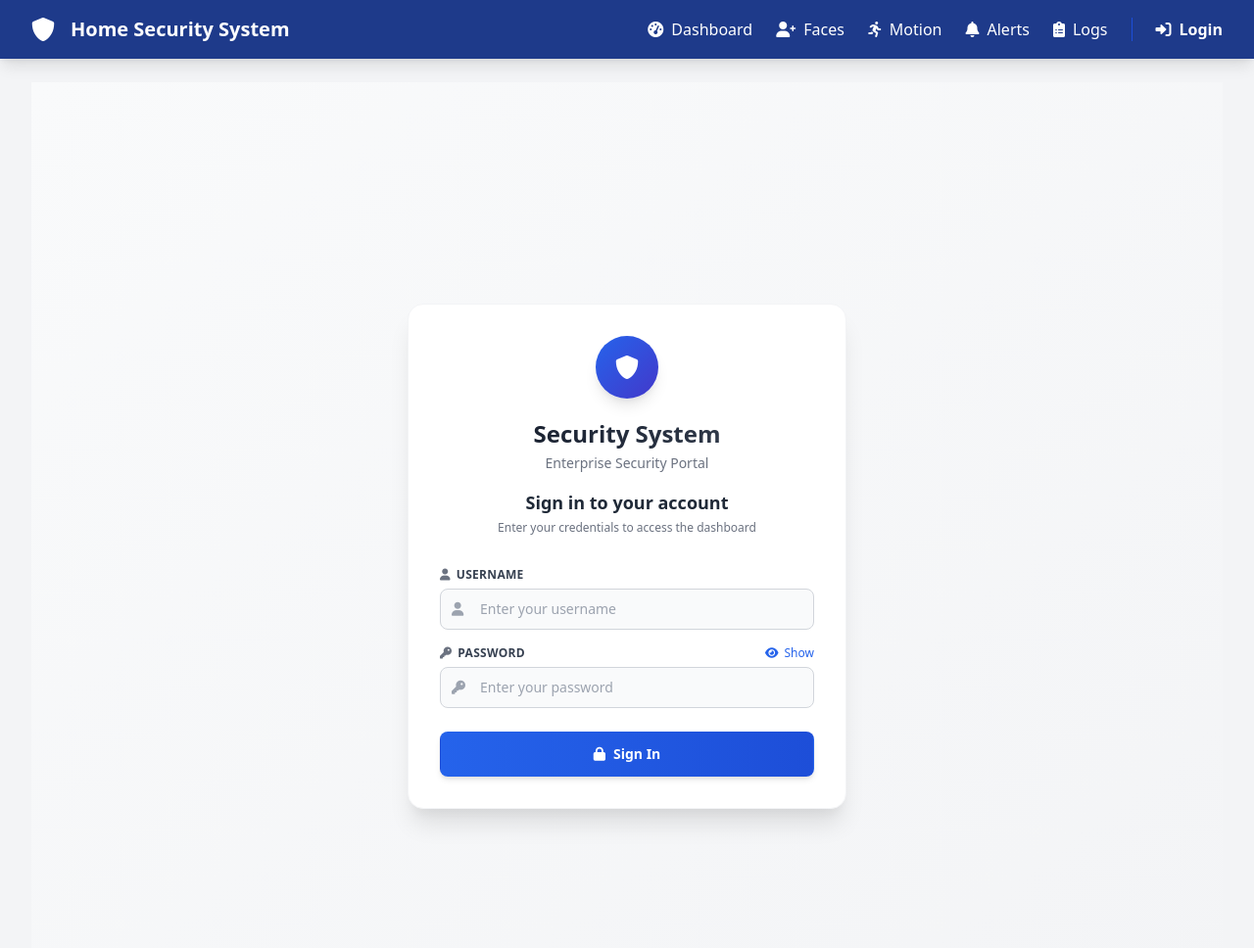
After one commit to Jovince0219/Home-Security-System, a Flask app: page /login in a window 1280 px wide. The commit adds this page. Shown: the whole page at 98% size. Run offline with Flask 3, Linux system fonts and the light colour scheme.

Commit message:
added login

```diff
--- a/app.py
+++ b/app.py
@@ -1,4 +1,7 @@
 from flask import Flask, render_template, request, jsonify, redirect, url_for, flash, Response
+from flask_login import LoginManager, UserMixin, login_user, login_required, logout_user, current_user
+from werkzeug.security import generate_password_hash, check_password_hash
+from utils.database import init_db, get_user_by_username, get_user_by_id, create_user
 import cv2
 import face_recognition
 import numpy as np
@@ -13,13 +16,43 @@ from email.mime.multipart import MIMEMultipart
 from email.mime.image import MIMEImage
 import json
 from utils.distance_estimation import get_distance_estimator
-import threading
 import time
 from utils.recording_manager import recording_manager as global_recording_manager
-from utils.face_recognition_utils import load_known_faces
+from utils.face_recognition_utils import load_known_faces, load_known_persons
+from utils.motion_detection_utils import MotionDetector
+from utils.recording_utils import RecordingManager
+from utils.audio_utils import AudioManager
+from utils.cctv_utils import CCTVController
+from utils.twilio_alert_system import twilio_alert_system
 
 app = Flask(__name__)
-app.secret_key = 'your-secret-key-here'
+app.secret_key = 'change_this_to_a_random_secret_key'
+
+login_manager = LoginManager()
+login_manager.init_app(app)
+login_manager.login_view = 'login' # Redirect here if not logged in
+
+# Define User Class for Flask-Login
+class User(UserMixin):
+    def __init__(self, id, username, password_hash):
+        self.id = id
+        self.username = username
+        self.password_hash = password_hash
+
+@login_manager.user_loader
+def load_user(user_id):
+    user_data = get_user_by_id(user_id)
+    if user_data:
+        return User(user_data['id'], user_data['username'], user_data['password'])
+    return None
+
+# Create a default admin user on startup if one doesn't exist
+def init_admin_user():
+    user = get_user_by_username('admin')
+    if not user:
+        hashed_pw = generate_password_hash('admin123', method='pbkdf2:sha256')
+        create_user('admin', hashed_pw)
+        print("Admin user created: admin / admin123")
 
 # Configuration
 UPLOAD_FOLDER = 'static/uploads'
@@ -27,10 +60,6 @@ FACES_FOLDER = 'static/faces'
 SCREENSHOTS_FOLDER = 'static/screenshots'
 RECORDINGS_FOLDER = 'static/recordings'
 THUMBNAILS_FOLDER = 'static/thumbnails'
-
-# Create directories if they don't exist
-for folder in [UPLOAD_FOLDER, FACES_FOLDER, SCREENSHOTS_FOLDER, RECORDINGS_FOLDER, THUMBNAILS_FOLDER]:
-    os.makedirs(folder, exist_ok=True)
 
 # Global variables
 camera = None
@@ -48,12 +77,20 @@ known_face_names = []
 known_persons_encodings = []
 known_persons_names = []
 
+
+# Create directories if they don't exist
+for folder in [UPLOAD_FOLDER, FACES_FOLDER, SCREENSHOTS_FOLDER, RECORDINGS_FOLDER, THUMBNAILS_FOLDER]:
+    os.makedirs(folder, exist_ok=True)
+
+# Global variables
+motion_detector = None
+recording_manager = None
+
 def start_background_cleanup():
     """Start background thread to clean up old face tracking data"""
     def cleanup_loop():
         while True:
             try:
-                from utils.twilio_alert_system import twilio_alert_system
                 cleaned_count = twilio_alert_system.cleanup_old_faces(hours=24)
                 if cleaned_count > 0:
                     print(f"🧹 Background cleanup: Removed {cleaned_count} old faces")
@@ -69,32 +106,45 @@ start_background_cleanup()
 
 
 @app.route('/')
+@login_required
 def index():
-    return render_template('index.html')
+    return redirect(url_for('dashboard'))
 
 @app.route('/dashboard')
+@login_required
 def dashboard():
     return render_template('dashboard.html')
 
 @app.route('/face_registration')
+@login_required
 def face_registration():
     return render_template('face_registration.html')
 
 @app.route('/motion_detection')
+@login_required
 def motion_detection():
     return render_template('motion_detection.html')
 
 @app.route('/alerts')
+@login_required
 def alerts():
     return render_template('alerts.html')
 
 @app.route('/playback')
+@login_required
 def playback():
     return render_template('playback.html')
 
 @app.route('/controls')
+@login_required
 def controls():
     return render_template('controls.html')
+
+@app.route('/detection_logs')
+@login_required
+def detection_logs():
+    """Display all detection logs with specific filtering"""
+    return render_template('detection_logs.html')
 
 @app.route('/api/debug_verification')
 def debug_verification():
@@ -105,6 +155,34 @@ def debug_verification():
         return jsonify({'success': True, 'debug': debug_info})
     except Exception as e:
         return jsonify({'success': False, 'error': str(e)})
+
+@app.route('/login', methods=['GET', 'POST'])
+def login():
+    if current_user.is_authenticated:
+        return redirect(url_for('dashboard'))
+
+    if request.method == 'POST':
+        username = request.form.get('username')
+        password = request.form.get('password')
+
+        user_data = get_user_by_username(username)
+
+        if user_data and check_password_hash(user_data['password'], password):
+            user = User(user_data['id'], user_data['username'], user_data['password'])
+            login_user(user)
+            flash('Logged in successfully.', 'success')
+            return redirect(url_for('dashboard'))
+        else:
+            flash('Invalid username or password.', 'error')
+
+    return render_template('login.html')
+
+@app.route('/logout')
+@login_required
+def logout():
+    logout_user()
+    flash('You have been logged out.', 'info')
+    return redirect(url_for('login'))
 
 @app.route('/api/twilio_settings', methods=['GET', 'POST'])
 def twilio_settings():
@@ -241,10 +319,7 @@ def update_authorized_cooldown():
     except Exception as e:
         return jsonify({'success': False, 'error': str(e)})
 
-@app.route('/detection_logs')
-def detection_logs():
-    """Display all detection logs with specific filtering"""
-    return render_template('detection_logs.html')
+
 
 @app.route('/api/get_detection_logs_simple')
 def get_detection_logs_simple():
--- a/templates/base.html
+++ b/templates/base.html
@@ -18,15 +18,13 @@
                     <h1 class="text-lg sm:text-xl font-bold">Home Security System</h1>
                 </div>
 
-                <!-- Mobile menu button -->
                 <div class="md:hidden">
                     <button id="mobileMenuButton" class="text-white focus:outline-none">
                         <i class="fas fa-bars text-xl"></i>
                     </button>
                 </div>
 
-                <!-- Desktop menu -->
-                <div class="hidden md:flex space-x-4 lg:space-x-6">
+                <div class="hidden md:flex space-x-4 lg:space-x-6 items-center">
                     <a href="{{ url_for('dashboard') }}"
                         class="hover:text-blue-200 transition-colors flex items-center">
                         <i class="fas fa-tachometer-alt mr-1 sm:mr-2 text-sm sm:text-base"></i>
@@ -49,50 +47,88 @@
                     <a href="{{ url_for('detection_logs') }}"
                         class="hover:text-blue-200 transition-colors flex items-center">
                         <i class="fas fa-clipboard-list mr-1 sm:mr-2 text-sm sm:text-base"></i>
-                        <span class="text-sm sm:text-base">Detection Logs</span>
+                        <span class="text-sm sm:text-base">Logs</span>
                     </a>
+
+                    <div class="h-6 w-px bg-blue-700 mx-2"></div>
+
+                    {% if current_user.is_authenticated %}
+                        <a href="{{ url_for('logout') }}"
+                            class="hover:text-red-300 transition-colors flex items-center font-semibold">
+                            <i class="fas fa-sign-out-alt mr-1 sm:mr-2 text-sm sm:text-base"></i>
+                            <span class="text-sm sm:text-base">Logout</span>
+                        </a>
+                    {% else %}
+                        <a href="{{ url_for('login') }}"
+                            class="hover:text-green-300 transition-colors flex items-center font-semibold">
+                            <i class="fas fa-sign-in-alt mr-1 sm:mr-2 text-sm sm:text-base"></i>
+                            <span class="text-sm sm:text-base">Login</span>
+                        </a>
+                    {% endif %}
                 </div>
             </div>
 
-            <!-- Mobile menu -->
             <div id="mobileMenu" class="hidden md:hidden pb-4 border-t border-blue-700">
                 <div class="flex flex-col space-y-3 mt-3">
                     <a href="{{ url_for('dashboard') }}"
                         class="hover:text-blue-200 transition-colors flex items-center">
-                        <i class="fas fa-tachometer-alt mr-3"></i>
+                        <i class="fas fa-tachometer-alt mr-3 w-5"></i>
                         Dashboard
                     </a>
                     <a href="{{ url_for('face_registration') }}"
                         class="hover:text-blue-200 transition-colors flex items-center">
-                        <i class="fas fa-user-plus mr-3"></i>
+                        <i class="fas fa-user-plus mr-3 w-5"></i>
                         Face Registration
                     </a>
                     <a href="{{ url_for('motion_detection') }}"
                         class="hover:text-blue-200 transition-colors flex items-center">
-                        <i class="fas fa-running mr-3"></i>
+                        <i class="fas fa-running mr-3 w-5"></i>
                         Motion Detection
                     </a>
                     <a href="{{ url_for('alerts') }}" class="hover:text-blue-200 transition-colors flex items-center">
-                        <i class="fas fa-bell mr-3"></i>
+                        <i class="fas fa-bell mr-3 w-5"></i>
                         Alerts
                     </a>
                     <a href="{{ url_for('detection_logs') }}"
                         class="hover:text-blue-200 transition-colors flex items-center">
-                        <i class="fas fa-clipboard-list mr-3"></i>
+                        <i class="fas fa-clipboard-list mr-3 w-5"></i>
                         Detection Logs
                     </a>
+
+                    <div class="border-t border-blue-800 pt-3 mt-2">
+                        {% if current_user.is_authenticated %}
+                            <a href="{{ url_for('logout') }}"
+                                class="hover:text-red-300 transition-colors flex items-center text-red-200">
+                                <i class="fas fa-sign-out-alt mr-3 w-5"></i>
+                                Logout
+                            </a>
+                        {% else %}
+                            <a href="{{ url_for('login') }}"
+                                class="hover:text-green-300 transition-colors flex items-center text-green-200">
+                                <i class="fas fa-sign-in-alt mr-3 w-5"></i>
+                                Login
+                            </a>
+                        {% endif %}
+                    </div>
                 </div>
             </div>
         </div>
     </nav>
 
     <main class="max-w-7xl mx-auto py-4 sm:py-6 px-3 sm:px-4 lg:px-8">
-        {% with messages = get_flashed_messages() %}
+        {% with messages = get_flashed_messages(with_categories=true) %}
         {% if messages %}
         <div class="mb-4">
-            {% for message in messages %}
-            <div
-                class="bg-blue-100 border border-blue-400 text-blue-700 px-3 sm:px-4 py-3 rounded mb-2 text-sm sm:text-base">
+            {% for category, message in messages %}
+            <div class="px-3 sm:px-4 py-3 rounded mb-2 text-sm sm:text-base flex items-center
+                {% if category == 'error' %} bg-red-100 border border-red-400 text-red-700
+                {% elif category == 'success' %} bg-green-100 border border-green-400 text-green-700
+                {% else %} bg-blue-100 border border-blue-400 text-blue-700 {% endif %}">
+
+                {% if category == 'error' %} <i class="fas fa-exclamation-circle mr-2"></i>
+                {% elif category == 'success' %} <i class="fas fa-check-circle mr-2"></i>
+                {% else %} <i class="fas fa-info-circle mr-2"></i> {% endif %}
+
                 {{ message }}
             </div>
             {% endfor %}
--- /dev/null
+++ b/templates/login.html
@@ -0,0 +1,203 @@
+{% extends "base.html" %}
+
+{% block title %}Login - Security System{% endblock %}
+
+{% block content %}
+<div class="h-screen flex items-center justify-center bg-gradient-to-br from-gray-50 to-gray-100 p-4 overflow-hidden">
+    <div id="loginContainer" class="max-w-md w-full">
+        <div class="bg-white p-8 rounded-2xl shadow-xl border border-gray-100">
+            <!-- Logo & Header -->
+            <div class="text-center mb-8">
+                <div class="relative inline-block mb-5">
+                    <div class="absolute inset-0 bg-gradient-to-br from-blue-100 to-indigo-100 rounded-full blur-lg opacity-70"></div>
+                    <div class="relative bg-gradient-to-br from-blue-600 to-indigo-700 w-16 h-16 rounded-full flex items-center justify-center mx-auto shadow-lg">
+                        <i class="fas fa-shield-alt text-2xl text-white"></i>
+                    </div>
+                </div>
+
+                <div class="mb-3">
+                    <h1 class="text-2xl font-bold bg-gradient-to-r from-gray-900 to-gray-700 bg-clip-text text-transparent">
+                        Security System
+                    </h1>
+                    <p class="text-sm text-gray-500 mt-1">Enterprise Security Portal</p>
+                </div>
+
+                <h2 class="text-lg font-semibold text-gray-800 mt-4">
+                    Sign in to your account
+                </h2>
+                <p class="text-gray-500 text-xs mt-1">
+                    Enter your credentials to access the dashboard
+                </p>
+            </div>
+
+            <!-- Flash Messages (only shown if there are actual error messages) -->
+            {% with messages = get_flashed_messages(with_categories=true) %}
+                {% if messages %}
+                    {% for category, message in messages %}
+                        {% if category != 'info' and message != 'Please log in to access this page.' %}
+                        <div class="mb-6">
+                            <div class="bg-gradient-to-r from-red-50 to-red-50 border border-red-200 rounded-xl p-4 shadow-sm">
+                                <div class="flex items-center">
+                                    <div class="flex-shrink-0">
+                                        <div class="bg-red-100 p-2 rounded-full">
+                                            <i class="fas fa-exclamation-circle text-red-600 text-sm"></i>
+                                        </div>
+                                    </div>
+                                    <div class="ml-3">
+                                        <p class="text-sm font-medium text-red-800">{{ message }}</p>
+                                    </div>
+                                </div>
+                            </div>
+                        </div>
+                        {% endif %}
+                    {% endfor %}
+                {% endif %}
+            {% endwith %}
+
+            <!-- Login Form -->
+            <form class="space-y-4" action="{{ url_for('login') }}" method="POST">
+                <!-- Username Field -->
+                <div>
+                    <label for="username" class="block text-xs font-semibold text-gray-700 mb-1.5 uppercase tracking-wide">
+                        <i class="fas fa-user mr-1.5 text-gray-500"></i>USERNAME
+                    </label>
+                    <div class="relative group">
+                        <input id="username" name="username" type="text" required
+                            class="pl-10 pr-4 py-2.5 w-full border border-gray-300 rounded-lg focus:ring-2 focus:ring-blue-500 focus:border-blue-500 transition-all duration-200 outline-none placeholder-gray-400 text-gray-900 text-sm bg-gray-50"
+                            placeholder="Enter your username"
+                            autocomplete="username">
+                        <div class="absolute inset-y-0 left-0 pl-3 flex items-center pointer-events-none">
+                            <i class="fas fa-user text-gray-400 group-focus-within:text-blue-500 transition-colors text-sm"></i>
+                        </div>
+                    </div>
+                </div>
+
+                <!-- Password Field -->
+                <div>
+                    <div class="flex items-center justify-between mb-1.5">
+                        <label for="password" class="block text-xs font-semibold text-gray-700 uppercase tracking-wide">
+                            <i class="fas fa-key mr-1.5 text-gray-500"></i>PASSWORD
+                        </label>
+                        <button type="button" id="togglePassword" class="text-xs text-blue-600 hover:text-blue-800 font-medium transition-colors flex items-center">
+                            <i class="fas fa-eye mr-1.5"></i><span>Show</span>
+                        </button>
+                    </div>
+                    <div class="relative group">
+                        <input id="password" name="password" type="password" required
+                            class="pl-10 pr-12 py-2.5 w-full border border-gray-300 rounded-lg focus:ring-2 focus:ring-blue-500 focus:border-blue-500 transition-all duration-200 outline-none placeholder-gray-400 text-gray-900 text-sm bg-gray-50"
+                            placeholder="Enter your password"
+                            autocomplete="current-password">
+                        <div class="absolute inset-y-0 left-0 pl-3 flex items-center pointer-events-none">
+                            <i class="fas fa-key text-gray-400 group-focus-within:text-blue-500 transition-colors text-sm"></i>
+                        </div>
+                    </div>
+                </div>
+
+                <!-- Sign In Button -->
+                <div class="pt-2">
+                    <button type="submit"
+                        class="w-full py-3 px-4 border border-transparent text-sm font-semibold rounded-lg text-white bg-gradient-to-r from-blue-600 to-blue-700 hover:from-blue-700 hover:to-blue-800 focus:outline-none focus:ring-2 focus:ring-offset-1 focus:ring-blue-500 shadow-md hover:shadow-lg transition-all duration-200 transform hover:-translate-y-0.5 active:translate-y-0 flex items-center justify-center">
+                        <i class="fas fa-lock mr-2 text-sm"></i>
+                        <span>Sign In</span>
+                    </button>
+                </div>
+            </form>
+        </div>
+    </div>
+</div>
+
+<!-- Password Toggle Script -->
+<script>
+document.addEventListener('DOMContentLoaded', function() {
+    // Prevent scrolling on the page
+    document.body.style.overflow = 'hidden';
+    document.documentElement.style.overflow = 'hidden';
+
+    // Password toggle functionality
+    const toggleButton = document.getElementById('togglePassword');
+    const passwordInput = document.getElementById('password');
+
+    if (toggleButton) {
+        toggleButton.addEventListener('click', function() {
+            const type = passwordInput.getAttribute('type') === 'password' ? 'text' : 'password';
+            passwordInput.setAttribute('type', type);
+
+            const icon = toggleButton.querySelector('i');
+            const textSpan = toggleButton.querySelector('span');
+
+            if (type === 'text') {
+                icon.className = 'fas fa-eye-slash mr-1.5';
+                textSpan.textContent = 'Hide';
+            } else {
+                icon.className = 'fas fa-eye mr-1.5';
+                textSpan.textContent = 'Show';
+            }
+        });
+    }
+
+    // Add focus/blur effects to inputs
+    const inputs = document.querySelectorAll('input');
+    inputs.forEach(input => {
+        input.addEventListener('focus', function() {
+            this.parentElement.classList.add('ring-1', 'ring-blue-200');
+            this.classList.add('bg-white');
+        });
+
+        input.addEventListener('blur', function() {
+            this.parentElement.classList.remove('ring-1', 'ring-blue-200');
+            this.classList.remove('bg-white');
+        });
+    });
+});
+</script>
+
+<style>
+/* Disable scrolling and ensure proper sizing */
+html, body {
+    overflow: hidden !important;
+    height: 100%;
+    position: fixed;
+    width: 100%;
+    -webkit-font-smoothing: antialiased;
+    -moz-osx-font-smoothing: grayscale;
+}
+
+/* Better text rendering */
+* {
+    transition: background-color 0.15s ease, border-color 0.15s ease, box-shadow 0.15s ease, transform 0.15s ease;
+}
+
+/* Input focus effects */
+input:focus {
+    box-shadow: 0 0 0 3px rgba(59, 130, 246, 0.08);
+}
+
+/* Custom scrollbar hiding */
+::-webkit-scrollbar {
+    display: none;
+}
+
+/* Button styling */
+button[type="submit"] {
+    min-height: 44px; /* Better touch target */
+}
+
+/* Improved input placeholder */
+input::placeholder {
+    font-size: 0.875rem;
+    color: #9ca3af;
+}
+
+/* Ensure smooth animations */
+@media (prefers-reduced-motion: reduce) {
+    * {
+        transition: none !important;
+    }
+}
+
+/* Crisp edges for better 100% zoom clarity */
+* {
+    text-rendering: optimizeLegibility;
+}
+</style>
+{% endblock %}
```
Also changed, not shown: utils/database.py (+32 -0 lines), security_system.db.
